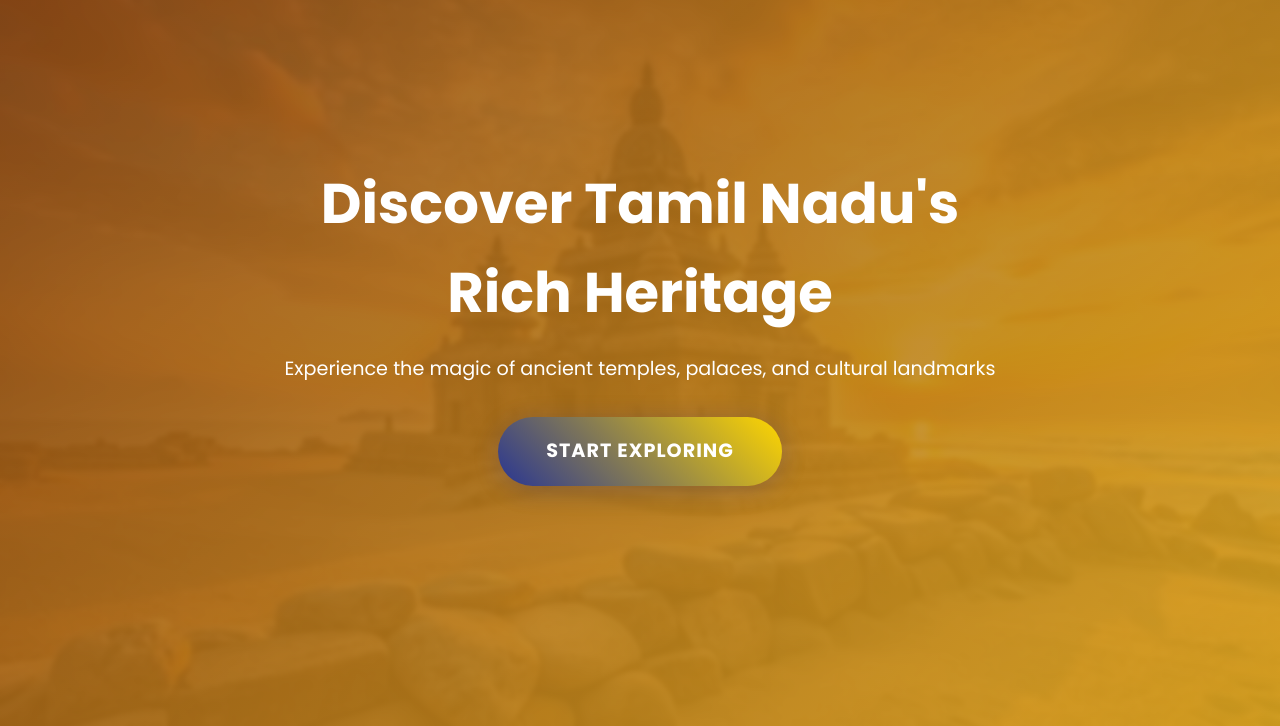
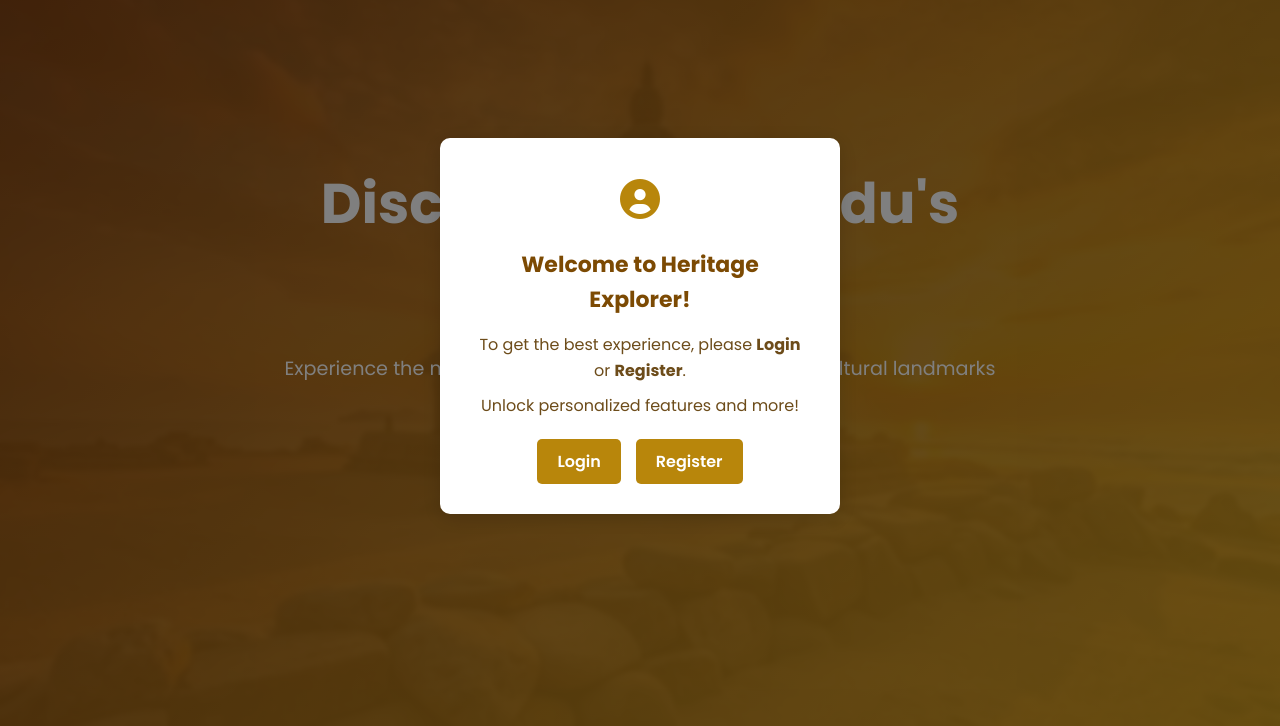
Before and after one commit to naveengdg/frontend-heritage, a plain HTML site: page index.html in a window 1280 px wide. Shown: the part 74-800 px from the top of the page. Drawn offline with Linux system fonts and the light colour scheme.

Commit message:
Add welcome modal directly to index.html for better reliability

```diff
--- a/assets/js/script.js
+++ b/assets/js/script.js
@@ -804,16 +804,14 @@ document.addEventListener('DOMContentLoaded', function() {
                 .then(res => res.json())
                 .catch(err => console.log('Logout notification error:', err));
 
-            // Show the welcome modal immediately
-            createLoginWall();
-
-            // Disable scrolling
-            document.body.style.overflow = 'hidden';
-
             // Update navbar
             if (typeof updateNavbar === 'function') {
                 updateNavbar(false);
             }
+
+            // Show the welcome modal from index.html by reloading the page
+            // This ensures the welcome modal appears correctly
+            window.location.href = 'index.html';
         });
     }
 });
--- a/index.html
+++ b/index.html
@@ -7,8 +7,94 @@
     <link rel="stylesheet" href="assets/css/styles.css">
     <link rel="stylesheet" href="https://cdnjs.cloudflare.com/ajax/libs/font-awesome/6.0.0/css/all.min.css">
     <link href="https://fonts.googleapis.com/css2?family=Poppins:wght@300;400;500;600;700&display=swap" rel="stylesheet">
+
+    <!-- Welcome Modal Styles -->
+    <style>
+        #welcome-modal {
+            position: fixed;
+            top: 0;
+            left: 0;
+            width: 100%;
+            height: 100%;
+            background-color: rgba(0, 0, 0, 0.5);
+            display: flex;
+            justify-content: center;
+            align-items: center;
+            z-index: 9999;
+        }
+        #welcome-modal .modal-content {
+            background-color: #fff;
+            padding: 30px;
+            border-radius: 10px;
+            text-align: center;
+            max-width: 400px;
+            width: 90%;
+            box-shadow: 0 4px 20px rgba(0, 0, 0, 0.15);
+        }
+        #welcome-modal .user-icon {
+            font-size: 40px;
+            color: #B8860B;
+            margin-bottom: 15px;
+        }
+        #welcome-modal h2 {
+            color: #7c4a03;
+            margin-bottom: 15px;
+            font-size: 22px;
+        }
+        #welcome-modal p {
+            color: #6d4c1a;
+            margin-bottom: 10px;
+            font-size: 16px;
+        }
+        #welcome-modal p span {
+            font-weight: bold;
+        }
+        #welcome-modal .modal-buttons {
+            display: flex;
+            justify-content: center;
+            gap: 15px;
+            margin-top: 20px;
+        }
+        #welcome-modal .btn {
+            padding: 10px 20px;
+            border: none;
+            border-radius: 5px;
+            cursor: pointer;
+            font-weight: 600;
+            font-size: 16px;
+            text-decoration: none;
+            display: inline-block;
+            transition: all 0.3s ease;
+        }
+        #welcome-modal .primary-btn {
+            background-color: #B8860B;
+            color: white;
+        }
+        #welcome-modal .primary-btn:hover {
+            background-color: #7c4a03;
+        }
+        .hide-modal {
+            display: none !important;
+        }
+    </style>
 </head>
 <body>
+    <!-- Welcome Modal -->
+    <div id="welcome-modal">
+        <div class="modal-content">
+            <div class="user-icon">
+                <i class="fas fa-user-circle"></i>
+            </div>
+            <h2>Welcome to Heritage Explorer!</h2>
+            <p>To get the best experience, please <span>Login</span> or <span>Register</span>.</p>
+            <p>Unlock personalized features and more!</p>
+            <div class="modal-buttons">
+                <a href="#" id="welcome-login-btn" class="btn primary-btn">Login</a>
+                <a href="#" id="welcome-register-btn" class="btn primary-btn">Register</a>
+            </div>
+        </div>
+    </div>
+
     <!-- Navigation -->
     <nav class="navbar" style="display:flex;align-items:center;justify-content:space-between;gap:2rem;">
         <div class="logo" style="flex:0 0 auto;">
@@ -322,5 +408,78 @@
         }
     });
     </script>
+
+    <!-- Welcome Modal Script -->
+    <script>
+        // Function to check if user is logged in
+        function isUserLoggedIn() {
+            return localStorage.getItem('logged_in') === 'true';
+        }
+
+        // Function to show/hide welcome modal
+        function toggleWelcomeModal() {
+            const welcomeModal = document.getElementById('welcome-modal');
+            if (!welcomeModal) return;
+
+            if (isUserLoggedIn()) {
+                // User is logged in, hide the welcome modal
+                welcomeModal.classList.add('hide-modal');
+                document.body.style.overflow = 'auto'; // Enable scrolling
+            } else {
+                // User is not logged in, show the welcome modal
+                welcomeModal.classList.remove('hide-modal');
+                document.body.style.overflow = 'hidden'; // Disable scrolling
+            }
+        }
+
+        // Handle login button click in welcome modal
+        document.getElementById('welcome-login-btn').addEventListener('click', function(e) {
+            e.preventDefault();
+            // Hide welcome modal
+            document.getElementById('welcome-modal').classList.add('hide-modal');
+            // Show login form
+            injectLoginRegisterModal();
+            showLoginRegisterModal();
+            // Show login tab
+            document.querySelector('.tab-btn[data-tab="login"]').click();
+        });
+
+        // Handle register button click in welcome modal
+        document.getElementById('welcome-register-btn').addEventListener('click', function(e) {
+            e.preventDefault();
+            // Hide welcome modal
+            document.getElementById('welcome-modal').classList.add('hide-modal');
+            // Show register form
+            injectLoginRegisterModal();
+            showLoginRegisterModal();
+            // Show register tab
+            document.querySelector('.tab-btn[data-tab="register"]').click();
+        });
+
+        // Check login status when DOM is loaded
+        document.addEventListener('DOMContentLoaded', function() {
+            toggleWelcomeModal();
+        });
+
+        // Also check login status when storage changes (for example, after login/logout)
+        window.addEventListener('storage', function(e) {
+            if (e.key === 'logged_in') {
+                toggleWelcomeModal();
+            }
+        });
+
+        // Handle the logout button to show welcome modal again
+        const logoutBtn = document.getElementById('logout-btn');
+        if (logoutBtn) {
+            const originalClickHandler = logoutBtn.onclick;
+            logoutBtn.onclick = function(e) {
+                if (originalClickHandler) {
+                    originalClickHandler.call(this, e);
+                }
+                // Show welcome modal again
+                toggleWelcomeModal();
+            };
+        }
+    </script>
 </body>
 </html>
```
